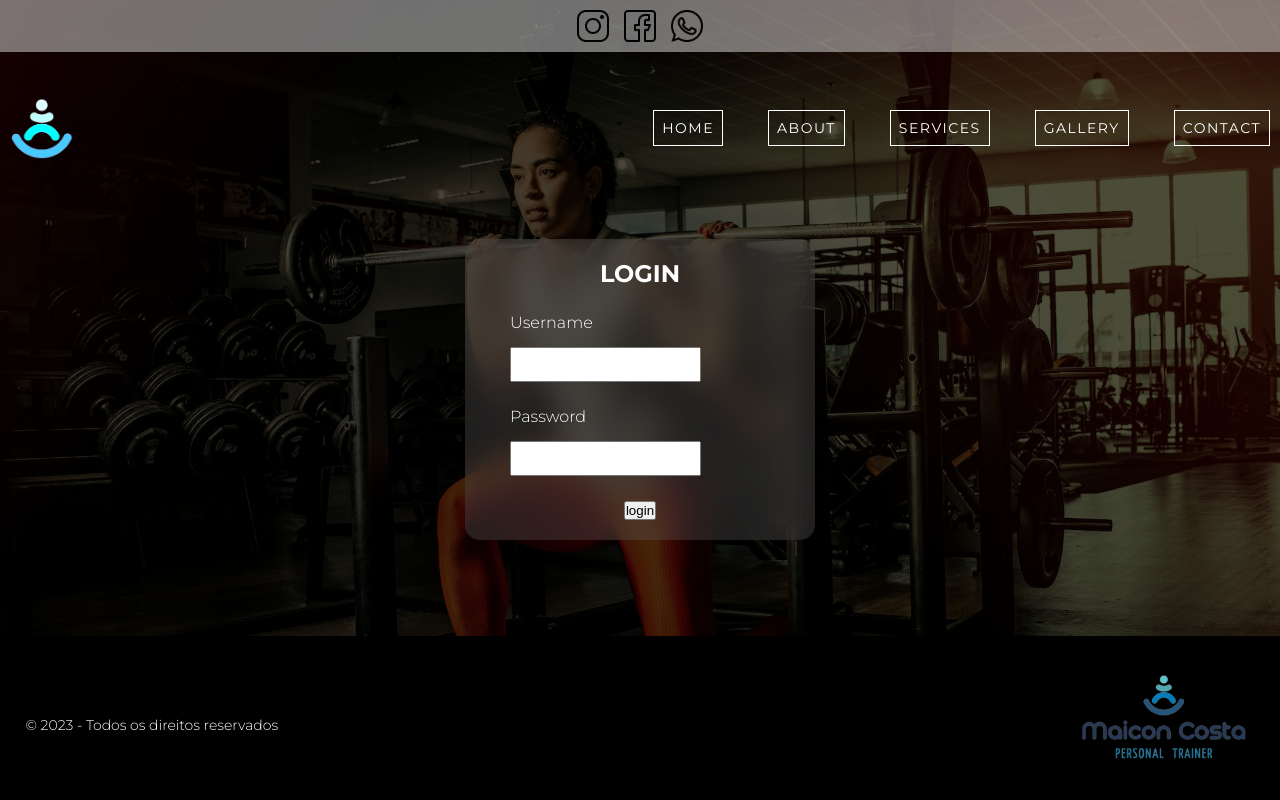
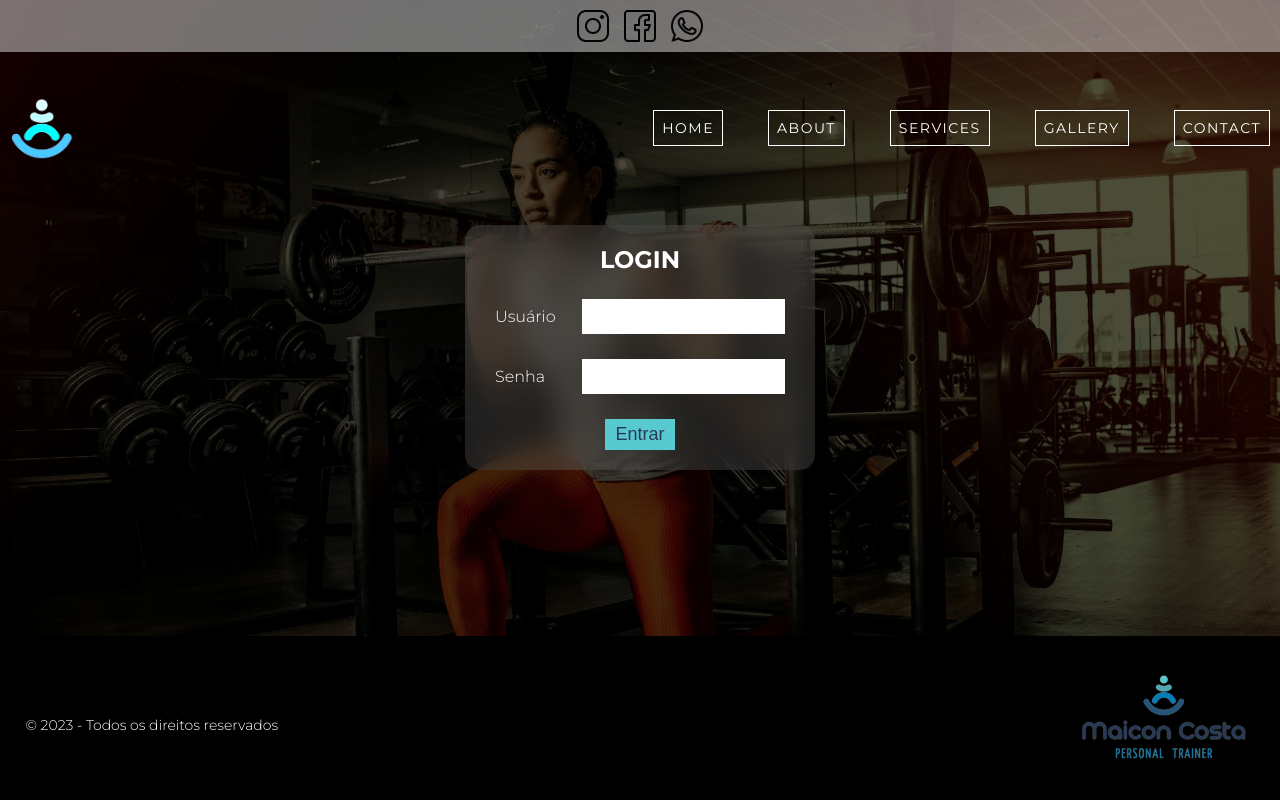
Before and after one commit to devguilhermecosta/project-maicon-personal, a Django app: page /login/?next=/login/dashboard/ in a window 1280 px wide. Run offline with Django 4.2, Linux system fonts and the light colour scheme.

Commit message:
feat: created the author dashboard

```diff
--- /dev/null
+++ b/author/templates/author/pages/dashboard.html
@@ -0,0 +1,6 @@
+{% if user.is_authenticated %}
+    <h1>ESTA É A DASHBOARD</h1>
+    {{ user }}
+{% else %}
+    <p>Não está logado</p>
+{% endif %}
--- a/author/templates/author/pages/login.html
+++ b/author/templates/author/pages/login.html
@@ -7,18 +7,23 @@
 {% endblock %}
 
 {% block content %}
+    <!-- form login -->
     <section class="C-login center_flex_row">
-        <form action="" class="C-login__form center_flex_column">
+        <form action="{{ form_action }}" method="POST" class="C-login__form center_flex_column">
+            {% csrf_token %}
             <h1 class="C-login__title">login</h1>
-            <div class="C-login__div center_flex_row">
-                <label for="username" class="C-login__label">{% translate 'username' %}</label>
-                <input type="text" name="username" id="username" class="C-login__input">
-            </div>
-            <div class="C-login__div center_flex_row">
-                <label for="password" class="C-login__label">{% translate 'password' %}</label>
-                <input type="password" name="password" id="password" class="C-login__input">
-            </div>
-            <button type="submit" class="C-login__button">{% translate 'login' %}</button>
+            {% for field in form %}
+                <div class="C-login__div center_flex_row">
+                    <label for="{{ field.id_for_label }}" class="C-login__label">
+                        {{ field.label }}
+                    </label>
+                    {{ field }}
+                </div>
+            {% endfor %}
+            <button type="submit" class="C-login__button">entrar</button>
         </form>
     </section>
+
+    <!-- messages -->
+    {% include 'global/partials/messages.html' %}
 {% endblock %}
--- a/author/urls.py
+++ b/author/urls.py
@@ -4,6 +4,7 @@ from . import views
 app_name: str = 'author'
 
 urlpatterns = [
-    path('', views.login, name='login'),
+    path('', views.login_view, name='login'),
     path('login_create/', views.login_create, name='login_create'),
+    path('dashboard/', views.dashboard, name='dashboard'),
 ]
--- a/author/views.py
+++ b/author/views.py
@@ -2,9 +2,11 @@ from django.shortcuts import render, redirect
 from django.urls import reverse
 from django.http import HttpRequest, Http404
 from django.contrib.auth import login, authenticate
+from django.contrib.auth.decorators import login_required
+from django.contrib import messages
 from . forms import FormLogin
 
-def login(request: HttpRequest) -> render:
+def login_view(request: HttpRequest) -> render:
     form: FormLogin = FormLogin()
 
     return render(request, 'author/pages/login.html', context={
@@ -27,9 +29,17 @@ def login_create(request: HttpRequest) -> render:
 
         if authenticated_user is not None:
             login(request, authenticated_user)
-            # aqui vai a mensagem
+            messages.success(request, 'Login realizado com sucesso')
+            return redirect('author:dashboard')
         else:
-            # aqui vai a outra mensagem
-            ...
+            messages.error(request, 'Usuário ou senha inválidos')
+            return redirect('author:login')
 
     return redirect('author:login')
+
+
+@login_required(redirect_field_name='next', login_url='author:login')
+def dashboard(request: HttpRequest) -> render:
+    return render(request, 'author/pages/dashboard.html', context={
+        'teste': 'teste',
+    })
--- a/base_static/global/css/style.css
+++ b/base_static/global/css/style.css
@@ -27,6 +27,7 @@
   --green-1-whatsapp: #30BF2E;
   --green-2-whatsapp: #5EFA79;
   --standard-gray: #1f1d1d;
+  --standard-red: rgba(179, 46, 46, 0.863);
   --std-white-transparent: rgba(255, 255, 255, 0.288);
   --std-white-transparent-2: rgba(255, 255, 255, 0.548);
   --font-montserrat: 'Montserrat', sans-serif;
@@ -701,7 +702,7 @@ body::-webkit-scrollbar-thumb {
 }
 
 .C-login {
-  height: 80%;
+  margin-bottom: 30px;
 }
 
 .C-login__form {
@@ -721,21 +722,49 @@ body::-webkit-scrollbar-thumb {
 
 .C-login__div {
   width: 100%;
-  max-width: 260px;
+  max-width: 290px;
   flex-wrap: wrap;
   column-gap: 15px;
   row-gap: 15px;
   justify-content: space-between;
 }
 
-.C-login__label {
+.C-login__div > label {
   text-transform: capitalize;
   font-weight: 300;
 }
 
-.C-login__input {
+.C-login__div > input {
+  width: 100%;
+  max-width: 70%;
   height: 35px;
   padding: 5px 5px;
+  outline: none;
+  font-size: 16px;
+  border: 2px solid transparent;
+  transition: all 300ms ease;
+}
+
+.C-login__div > input:focus {
+  border-color: var(--blue-3);
+}
+
+.C-login__button {
+  text-transform: capitalize;
+  font-weight: 400;
+  font-size: 18px;
+  padding: 5px 10px;
+  cursor: pointer;
+  border: none;
+  outline: none;
+  background-color: var(--blue-2);
+  color: var(--blue-5);
+  transition: all 300ms ease;
+}
+
+.C-login__button:hover {
+  background-color: var(--blue-4);
+  color: var(--standard-white);
 }
 /* END MAIN */
 
@@ -779,7 +808,6 @@ body::-webkit-scrollbar-thumb {
 /* END FOOTER */
 
 /* START PAGINATION */
-
 .C-pages a {
   text-decoration: none;
   color: var(--standard-white);
@@ -814,6 +842,36 @@ body::-webkit-scrollbar-thumb {
 }
 
 /* END PAGINATION */
+
+/* START FLASH MESSAGES */
+.C-messages {
+  width: 100%;
+  max-width: fit-content;
+}
+
+.C-messages p {
+  padding: 15px 10px;
+  color: var(--standard-white);
+  font-size: 16px;
+}
+
+.C-messages .message-error {
+  background-color: var(--standard-red);
+}
+
+.C-messages .message-succes {
+  background-color: var(--green-2-whatsapp);
+  color: var(--standard-gray);
+}
+
+.C-messages .message-warning {
+  background-color: var(--orange-1-instagram);
+}
+
+.C-messages .message-info, .C-messages .message-debug {
+  background-color: var(--blue-3);
+}
+/* END FLASH MESSAGES */
 
 /* START ANIMATION */
 [data-anime] {
@@ -897,6 +955,14 @@ body::-webkit-scrollbar-thumb {
 
   .C-intro__card p {
     font-size: 12px;
+  }
+
+  .C-login__form {
+    max-width: 280px;
+  }
+
+  .C-login__div > input {
+    max-width: 100%;
   }
 }
 
--- /dev/null
+++ b/base_template/global/partials/messages.html
@@ -0,0 +1,7 @@
+{% if messages %}
+<section class="C-messages center_flex_row center_margin">
+    {% for message in messages %}
+        <p class="{{ message.tags }}" >{{ message }}</p>
+    {% endfor %}
+</section>
+{% endif %}
--- a/project/settings/messages.py
+++ b/project/settings/messages.py
@@ -1,6 +1,6 @@
 from django.contrib.messages import constants
 
-MESSAGES_TAGS = {
+MESSAGE_TAGS = {
     constants.DEBUG: 'message-debug',
     constants.ERROR: 'message-error',
     constants.SUCCESS: 'message-succes',
```
Also changed, not shown: db.sqlite3.
